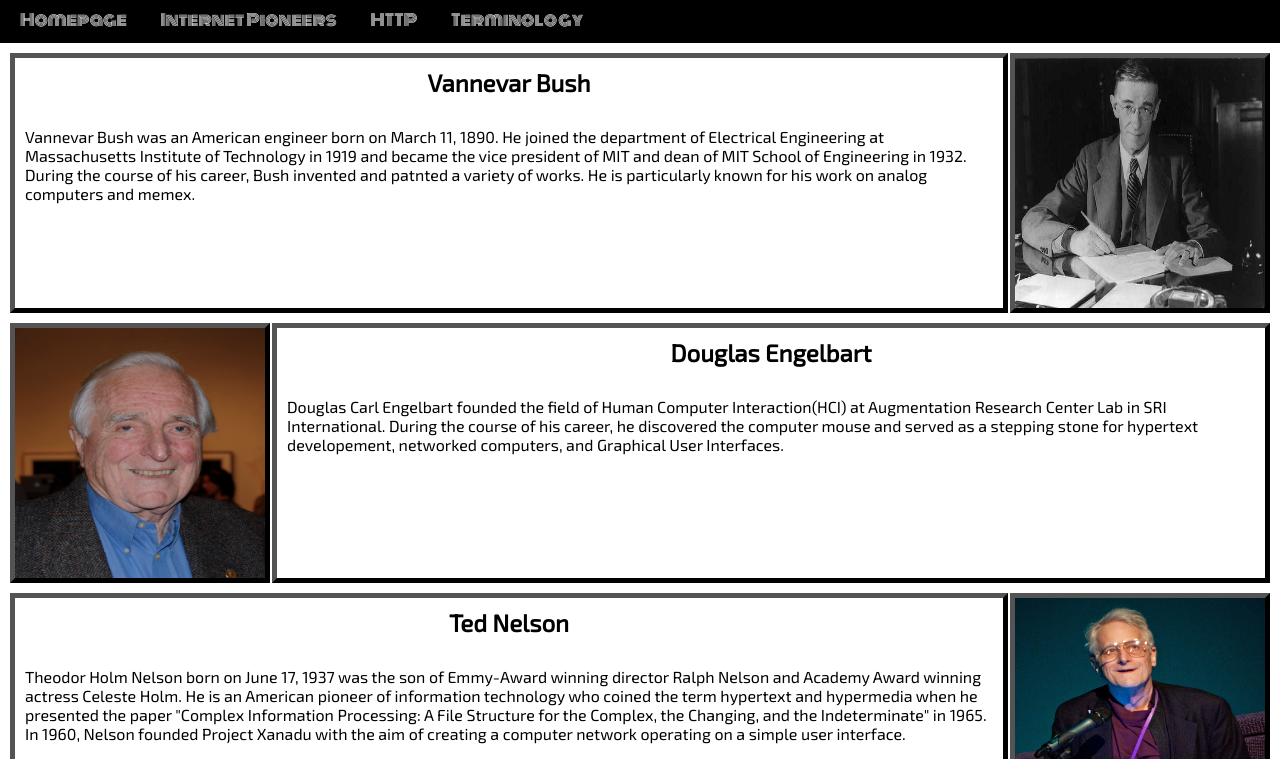
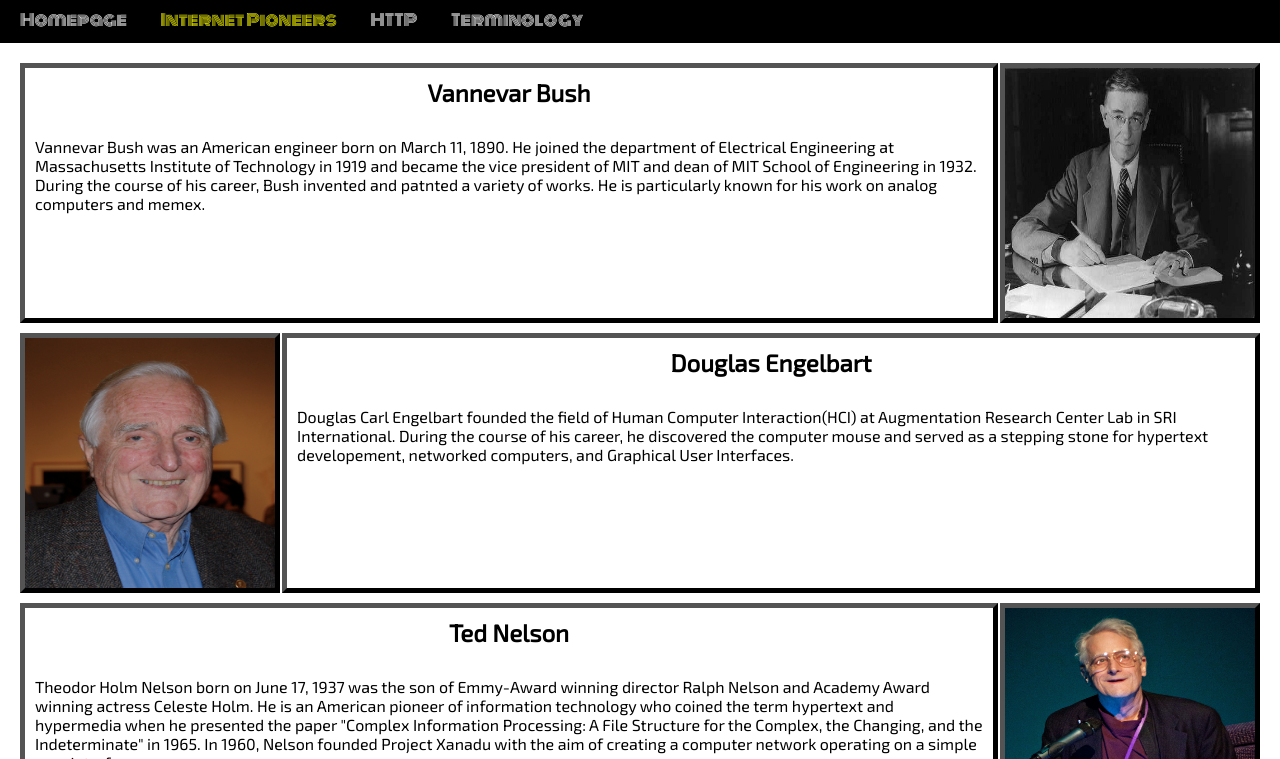
Before and after one commit to command7/internet_tech, a plain HTML site: page pioneers.html in a window 1280 px wide. Shown: the part 142-901 px from the top of the page. Drawn offline with Linux system fonts and the light colour scheme.

Commit message:
Highlight nav link of current page

```diff
--- a/assets/css/http.css
+++ b/assets/css/http.css
@@ -54,6 +54,10 @@ nav a {
   margin-left: 10px;
   text-align: center;
   text-decoration: none;
+}
+
+a.currentNav {
+  color: yellow;
 }
 
 div.howItWorks {
@@ -215,7 +219,7 @@ div.delete {
   }
 
   div.workingContent {
-    display: inline-block;
+    display: inline-Fblock;
     padding: 10px;
 
   }
--- a/assets/css/pioneers.css
+++ b/assets/css/pioneers.css
@@ -27,6 +27,9 @@ nav a {
   margin-left: 10px;
   text-align: center;
   text-decoration: none;
+}
+a.currentNav {
+  color: yellow;
 }
 
 figure {
@@ -76,7 +79,7 @@ main {
   "tenImage tenText tenText";
   grid-column-gap: 2px;
   grid-row-gap: 10px;
-  margin: 10px 10px 10px 10px;
+  margin: 20px;
 }
 
 div {
--- a/assets/css/styles.css
+++ b/assets/css/styles.css
@@ -8,6 +8,9 @@ html {
   font-size: 16px;
 }
 
+a.currentNav {
+  color: yellow;
+}
 nav {
   display: block;
   width: 100%;
--- a/assets/css/terminology.css
+++ b/assets/css/terminology.css
@@ -42,6 +42,10 @@ nav a {
   margin-left: 10px;
   text-align: center;
   text-decoration: none;
+}
+
+a.currentNav {
+  color: yellow;
 }
 
 header {
--- a/pioneers.html
+++ b/pioneers.html
@@ -12,7 +12,7 @@
     </header>
     <nav>
         <a href="index.html">Homepage</a>
-        <a href="pioneers.html">Internet Pioneers</a>
+        <a class="currentNav" href="#">Internet Pioneers</a>
         <a href="http.html">HTTP</a>
         <a href="terminology.html">Terminology</a>
     </nav>
```
Also changed, not shown: http.html (+1 -1 lines), index.html (+1 -1 lines), terminology.html (+1 -1 lines).
